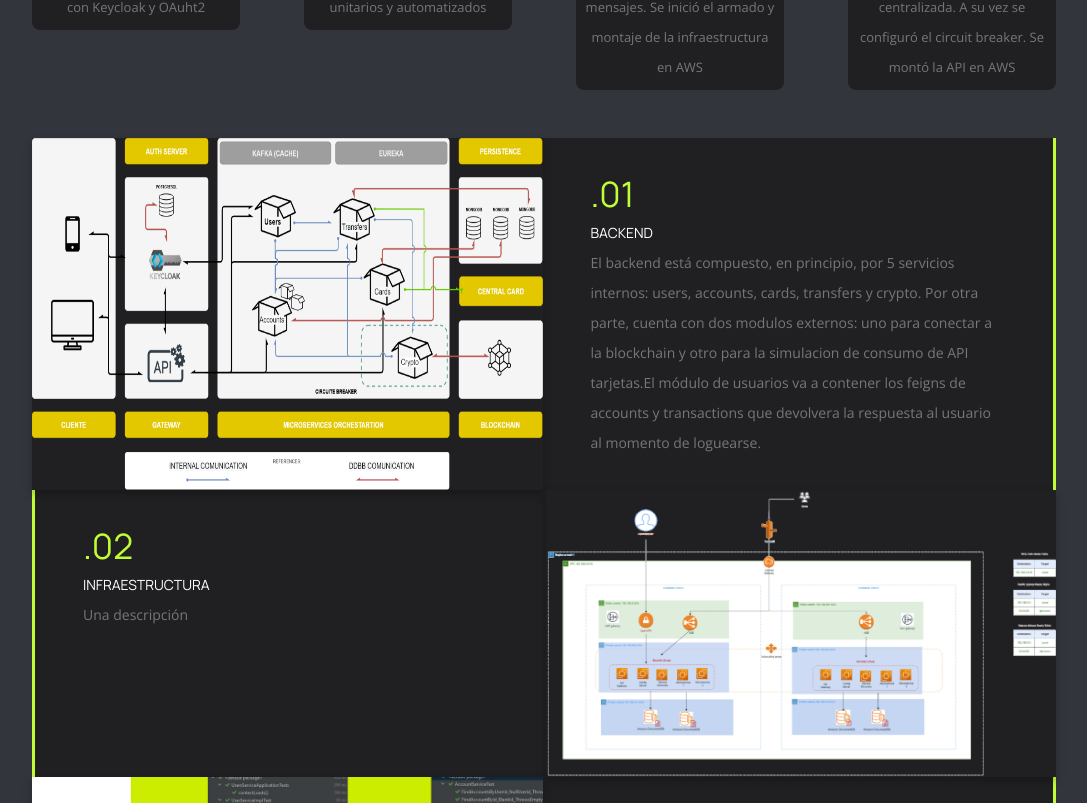
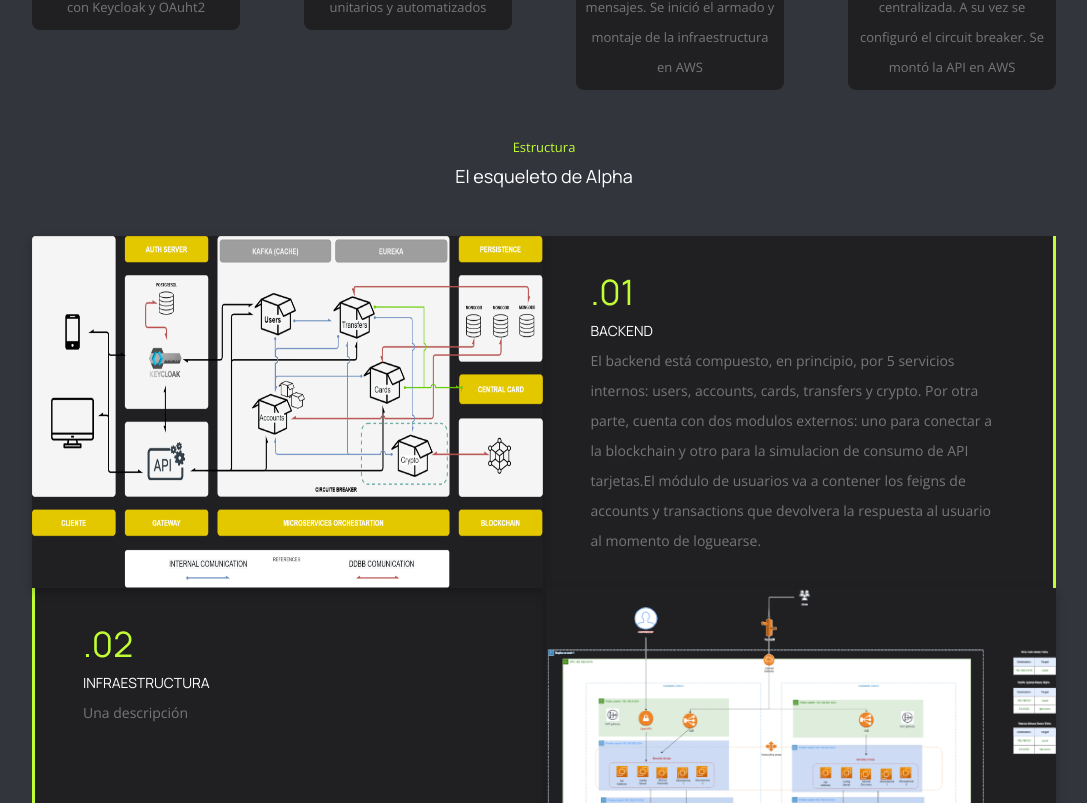
Before and after one commit to RomiColombo/alpha-front, a React (Create React App) app: page /digitalAlpha in a window 1280 px wide. Shown: the part 917-1720 px from the top of the page, without its empty margins (96-1183 px from the left). Built offline with nearby package versions, Linux system fonts and the light colour scheme.

Commit message:
style changes

```diff
--- a/src/components/Structure.js
+++ b/src/components/Structure.js
@@ -16,6 +16,11 @@ const Structure = () => {
 
   return (
     <section className="main__section">
+      <div className="title__container">
+        <p className="main__subtitle">Estructura</p>
+        <h3 className="main__title">El esqueleto de Alpha</h3>
+      </div>
+      <div className='struct__container'>
         {struct.map((str, index) => (
           <div key={index}>
             {index % 2 === 0 &&
@@ -38,12 +43,15 @@ const Structure = () => {
                   <h3 className="struct__desc">{str.description}</h3>
                 </div>
                 <div className="struct__img">
-                <img src={`images/struct/${str.img}`} alt={`estructura del ${str.title}`} onClick={() => open({ img: `${str.img}`, title: `${str.title}` })}/>
+                  <img src={`images/struct/${str.img}`} alt={`estructura del ${str.title}`} onClick={() => open({ img: `${str.img}`, title: `${str.title}` })} />
                 </div>
               </div>
             }
           </div>
         ))}
+
+      </div>
+
       {openModal && <ImgModal imgUrl={imgSelect} imgTitle={imgTitle} setImgSelect={setImgSelect} setImgTitle={setImgTitle} setOpenModal={setOpenModal} />}
     </section>
   )
--- a/src/style/product.css
+++ b/src/style/product.css
@@ -78,6 +78,11 @@
 }
 
 /* -------------------------------- Structre -------------------------------- */
+.struct__container{
+  padding-top: 3em;
+  padding-bottom: 3em;
+}
+
 .struct {
   display: grid;
   grid-template-columns: repeat(2, 1fr);
--- a/src/style/style.css
+++ b/src/style/style.css
@@ -1,7 +1,7 @@
 @import url('https://fonts.googleapis.com/css2?family=Manrope&display=swap');
 @import url('https://fonts.googleapis.com/css2?family=Open+Sans&display=swap');
 @import url(header.css);
-@import url(bodyHome.css);
+@import url(aboutUs.css);
 @import url(footer.css);
 @import url(technologies.css);
 @import url(main.css);
--- a/src/view/product.js
+++ b/src/view/product.js
@@ -4,6 +4,7 @@ import HeaderSections from "../components/HeaderSections"
 import Technologies from "../components/Technologies";
 import Steps from "../components/Steps";
 import Structure from "../components/Structure";
+import Footer from "../components/Footer";
 
 
 const Product = () => {
@@ -17,10 +18,8 @@ const Product = () => {
       <main className="main">
         <Steps />
         <Structure />
-
-
-
       </main>
+      <Footer />
     </>
 
 
```
Also changed, not shown: src/style/aboutUs.css (renamed from src/style/bodyHome.css). Lines whose indentation alone changed are shown as unchanged.
